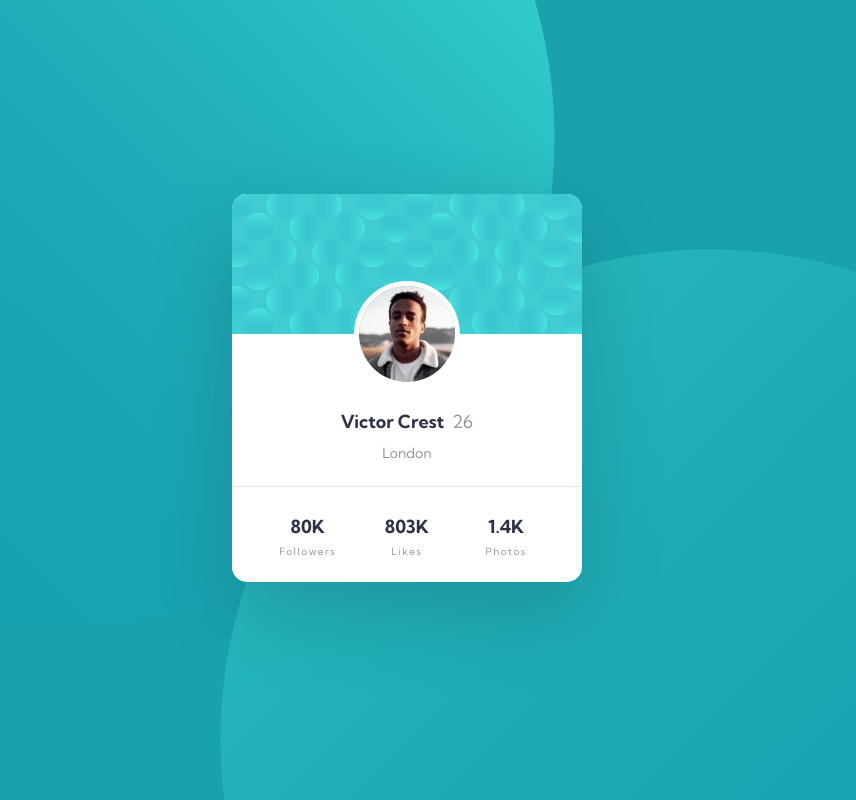
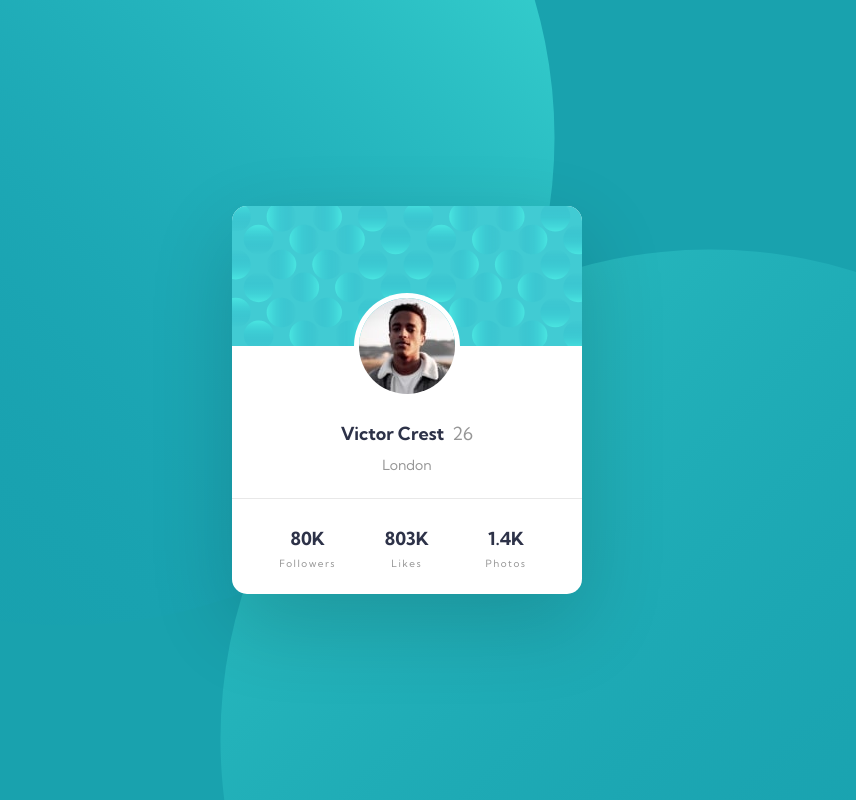
Before and after one commit to behuti/fem-profile-card-edv, a plain HTML site: page index.html in a window 1280 px wide. Shown: the whole page, without its empty margins (233-1089 px from the left). Drawn offline with Linux system fonts and the light colour scheme.

Commit message:
move card a little to the bottom

```diff
--- a/styles/index.css
+++ b/styles/index.css
@@ -25,7 +25,7 @@ body {
 
 .profiles {
     display: flex;
-    height: 97%;
+    height: 100%;
 }
 
 .profile-card {
```
